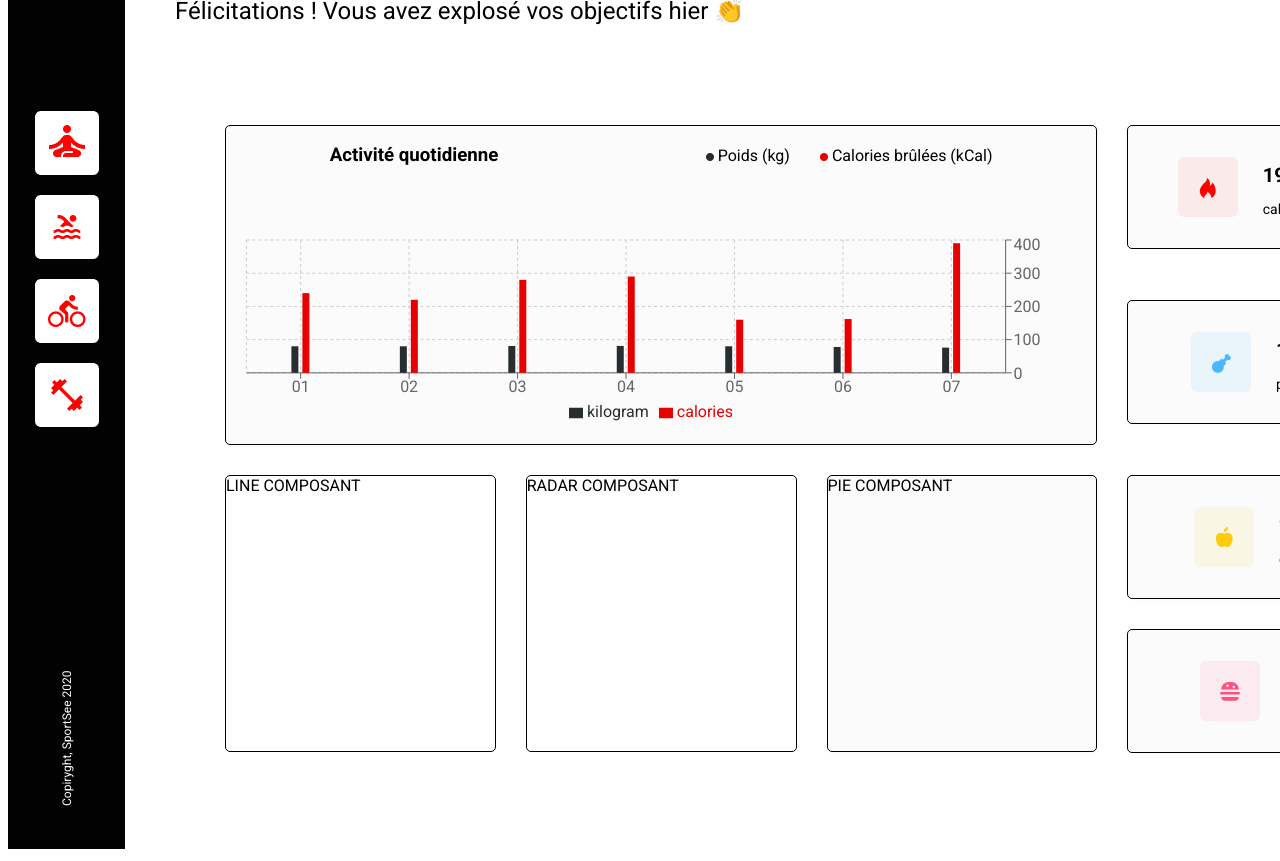
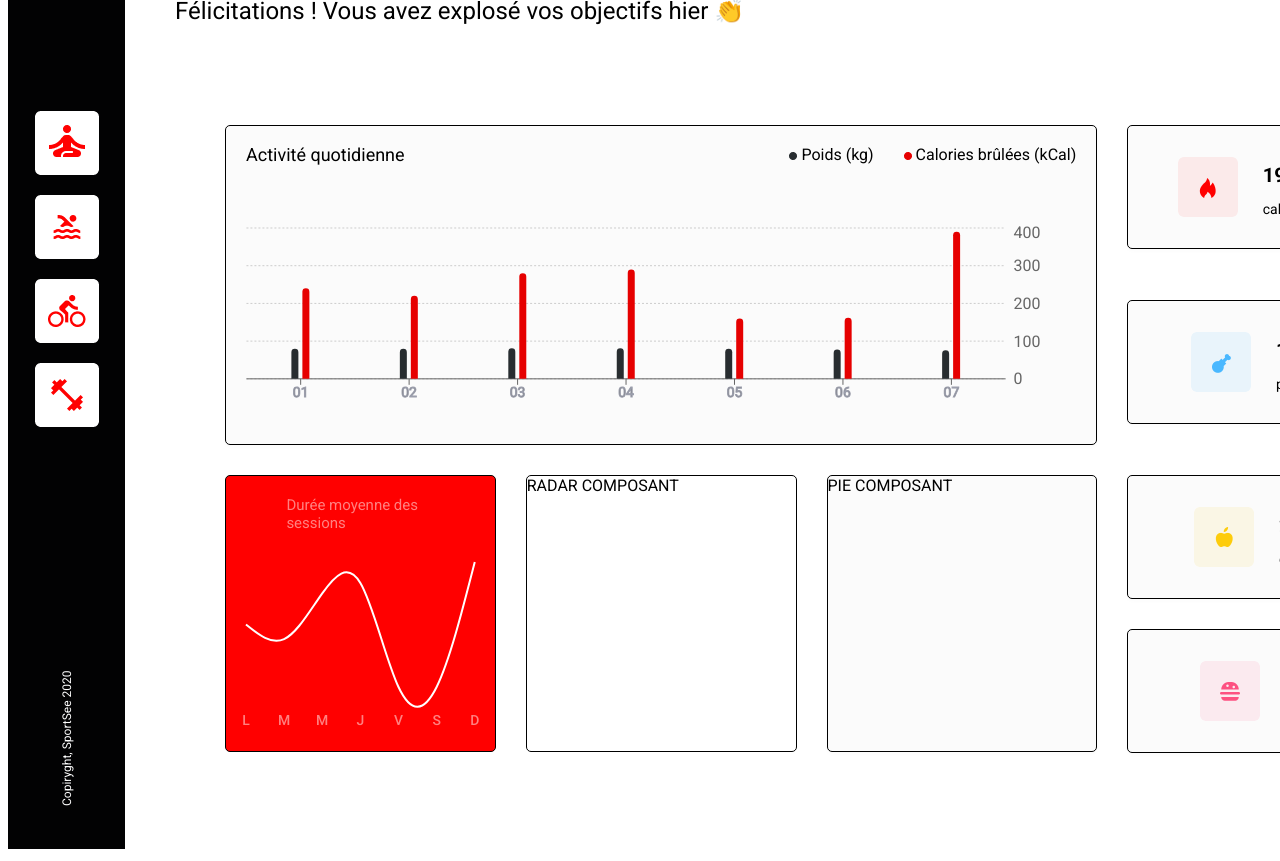
Before and after one commit to DavyHaYehoudi/sportsee, a React (Create React App) app: page / in a window 1280 px wide. Shown: the part 280-1141 px from the top of the page. Built offline with nearby package versions, Linux system fonts and the light colour scheme.

Commit message:
details barGraph + lineGraph

```diff
--- a/src/components/BarGraph.jsx
+++ b/src/components/BarGraph.jsx
@@ -10,18 +10,29 @@ import {
   YAxis,
   CartesianGrid,
   Tooltip,
-  Legend,
   ResponsiveContainer,
 } from "recharts";
 
 const BarGraph = () => {
   const data = activity.data.sessions;
 
-   // Fonction pour extraire le jour de la date
-   const extractDay = (dateString) => {
+  // Fonction pour extraire le jour de la date
+  const extractDay = (dateString) => {
     return dateString.substring(8, 10);
   };
 
+  const CustomTooltip = ({ active, payload }) => {
+    if (active && payload && payload.length) {
+      return (
+        <div className="custom-tooltip-barGraph">
+          <p>{`${payload[0].value}kg`}</p>
+          <p>{`${payload[1].value}Kcal`}</p>
+        </div>
+      );
+    }
+
+    return null;
+  };
   return (
     <div className="block">
       <div className="legendary">
@@ -45,22 +56,49 @@ const BarGraph = () => {
             bottom: 5,
           }}
         >
-          <CartesianGrid strokeDasharray="3 3" />
-          <XAxis dataKey={(item) => extractDay(item.day)} />
-          <YAxis type="number" domain={["auto", "auto"]} orientation="right" />
-          <Tooltip />
-          <Legend />
+          <CartesianGrid
+            strokeDasharray="2 2"
+            horizontal={true}
+            vertical={false}
+          />
+          <XAxis
+            dataKey={(item) => extractDay(item.day)}
+            tick={{
+              stroke: "#9B9EAC",
+              fontSize: 14,
+              fontWeight: 400,
+            }}
+          />
+          <YAxis
+            type="number"
+            domain={["auto", "auto"]}
+            orientation="right"
+            tickLine={false}
+            axisLine={false}
+          />
+          <Tooltip
+            animationEasing="ease-out"
+            content={
+              <CustomTooltip
+              />
+            }
+            offset={40}
+            wrapperStyle={{ outline: "none" }}
+          />
+          {/* <Legend /> */}
           <Bar
             dataKey="kilogram"
             fill="var(--bar1)"
             activeBar={<Rectangle fill="var(--bar1)" stroke="var(--bar1)" />}
             barSize={7}
+            radius={[3.5, 3.5, 0, 0]}
           />
           <Bar
             dataKey="calories"
             fill="var(--bar2)"
             activeBar={<Rectangle fill="var(--bar2)" stroke="var(--bar2)" />}
             barSize={7}
+            radius={[3.5, 3.5, 0, 0]}
           />
         </BarChart>
       </ResponsiveContainer>
--- a/src/components/LineGraph.jsx
+++ b/src/components/LineGraph.jsx
@@ -1,11 +1,77 @@
-import React from 'react';
+import React from "react";
+import sessions from "../mocks/userAverageSessions.json";
+import {
+  LineChart,
+  Line,
+  XAxis,
+  YAxis,
+  Tooltip,
+  ResponsiveContainer,
+} from "recharts";
 
 const LineGraph = () => {
-    return (
-        <div className='block'>
-            LINE COMPOSANT
+  const data = sessions.data.sessions;
+
+  //Conversion numero de jour en jour de semaine
+  const initialDay = ['L', 'M', 'M', 'J', 'V', 'S', 'D']
+  const convertData = data.map((session, index) => ({
+    day: initialDay[index],
+    sessionLength: session.sessionLength,
+  }))
+
+  const CustomTooltip = ({ active, payload }) => {
+    if (active && payload && payload.length) {
+      return (
+        <div className="customTooltip-lineGraph">
+          <p>{`${payload[0].value} min`}</p>
         </div>
-    );
+      );
+    }
+    return null;
+  };
+  return (
+    <div className="block">
+      <h3 className="session-title">Durée moyenne des sessions</h3>
+      <ResponsiveContainer width="100%" height="100%">
+        <LineChart
+          data={convertData}
+          margin={{
+            top: 10,
+            right: 0,
+            left: 0,
+            bottom: 110,
+          }}
+        >
+          <XAxis
+            dataKey="day"
+            dy={20}
+            axisLine={{ stroke: "transparent" }}
+            tickLine={false}
+            tick={{ fill: "var(--white)", opacity: "0.5", fontSize: "14px" }}
+            interval={"preserveStartEnd"}
+            padding={{ left: 20, right: 20 }}
+
+          />
+          <YAxis type="number" hide="true" />
+          <Tooltip
+            wrapperStyle={{ outline: "none" }}
+            content={<CustomTooltip />}
+            animationEasing="ease-out"
+          />
+          <Line
+            type="natural"
+            dataKey="sessionLength"
+            stroke="var(--white)"
+            dot={false}
+            activeDot={{
+              fill: "#FFFFFF",
+            }}
+            strokeWidth={2}
+          />
+        </LineChart>
+      </ResponsiveContainer>
+    </div>
+  );
 };
 
 export default LineGraph;
--- /dev/null
+++ b/src/style/components/barGraph.css
@@ -0,0 +1,27 @@
+.legendary {
+    display: flex;
+    justify-content: space-between;
+    align-items: center;
+    margin: 0 20px 40px 20px;
+}
+
+.legendary h3 {
+    font-size: 18px;
+    font-weight: normal;
+}
+.legendary ul {
+    display: flex;
+    align-items: center;
+    gap: 30px;
+}
+
+.legendary img {
+    width: 8px;
+}
+
+.custom-tooltip-barGraph {
+    background: var(--redBar);
+    color: var(--white);
+    padding: 5px;
+    font-size: 9px;
+}
--- /dev/null
+++ b/src/style/components/energy.css
@@ -0,0 +1,25 @@
+.block-energy {
+    display: flex;
+    align-items: center;
+    justify-content: center;
+    gap: 25px;
+    border-radius: var(--radius);
+    box-shadow: 0 2px 4px 0 rgba(0, 0, 0, 0.0212);
+}
+
+.block-energy img {
+    width: 60px;
+    height: 60px;
+    border-radius: var(--radius);
+}
+
+.energy-quantity {
+    font-size: var(--sizeEnergyQuantity);
+    font-weight: 700;
+    margin-block-end: 0;
+}
+
+.energy-category {
+    font-size: var(--sizeEnergyCategory);
+    font-weight: 400;
+}
--- /dev/null
+++ b/src/style/components/lineGraph.css
@@ -0,0 +1,13 @@
+.customTooltip-lineGraph{
+    background-color: var(--white);
+color: var(--text-tooltip);
+padding: 2px 6px;
+font-size: 9px;
+}
+.session-title{
+    font-size: 15px;
+    font-weight: normal;
+    opacity: 50%;
+    width: 148px;
+    margin: 20px auto;
+}
--- a/src/style/index.css
+++ b/src/style/index.css
@@ -1,5 +1,16 @@
 @import "./variables.css";
 @import "./main.css";
-@import "./navigation.css";
-@import "./asideBar.css";
+
+/*LAYOUT*/
+@import "./layout/navigation.css";
+@import "./layout/asideBar.css";
+
+/*PAGE*/
 @import "./page/profil.css";
+
+/*COMPONENTS*/
+@import "./components/barGraph.css";
+@import "./components/energy.css";
+@import "./components/lineGraph.css";
+@import "./components/pieGraph.css";
+@import "./components/radarGraph.css";
--- a/src/style/page/profil.css
+++ b/src/style/page/profil.css
@@ -85,6 +85,12 @@
     height: 277px;
 }
 
+.block:nth-child(6) {
+    background-color: var(--redLine);
+    color: var(--white);
+    font-weight: 500;
+}
+
 .block:nth-child(2),
 .block:nth-child(3),
 .block:nth-child(4),
@@ -92,46 +98,3 @@
     height: 124px;
     background: var(--gray);
 }
-
-.block-energy {
-    display: flex;
-    align-items: center;
-    justify-content: center;
-    gap: 25px;
-    border-radius: var(--radius);
-    box-shadow: 0 2px 4px 0 rgba(0, 0, 0, 0.0212);
-}
-
-.block-energy img {
-    width: 60px;
-    height: 60px;
-    border-radius: var(--radius);
-}
-
-.energy-quantity {
-    font-size: var(--sizeEnergyQuantity);
-    font-weight: 700;
-    margin-block-end: 0;
-}
-
-.energy-category {
-    font-size: var(--sizeEnergyCategory);
-    font-weight: 400;
-}
-
-.legendary {
-    display: flex;
-    justify-content: space-around;
-    align-items: center;
-    margin-bottom: 50px;
-}
-
-.legendary ul {
-    display: flex;
-    align-items: center;
-    gap: 30px;
-}
-
-.legendary img {
-    width: 8px;
-}
--- a/src/style/variables.css
+++ b/src/style/variables.css
@@ -12,6 +12,8 @@
     /*COLOR Bar Graphs*/
     --bar1:#282D30;
     --bar2:#E60000;
+    /*COLOR LINE Graphs*/
+    --text-tooltip:#282D30;
 
     /*FONT SIZE*/
     --sizeTab: 1.5rem;
```
Also changed, not shown: src/style/components/pieGraph.css (added), src/style/components/radarGraph.css (added), src/style/layout/asideBar.css (renamed from src/style/asideBar.css), src/style/layout/navigation.css (renamed from src/style/navigation.css).
